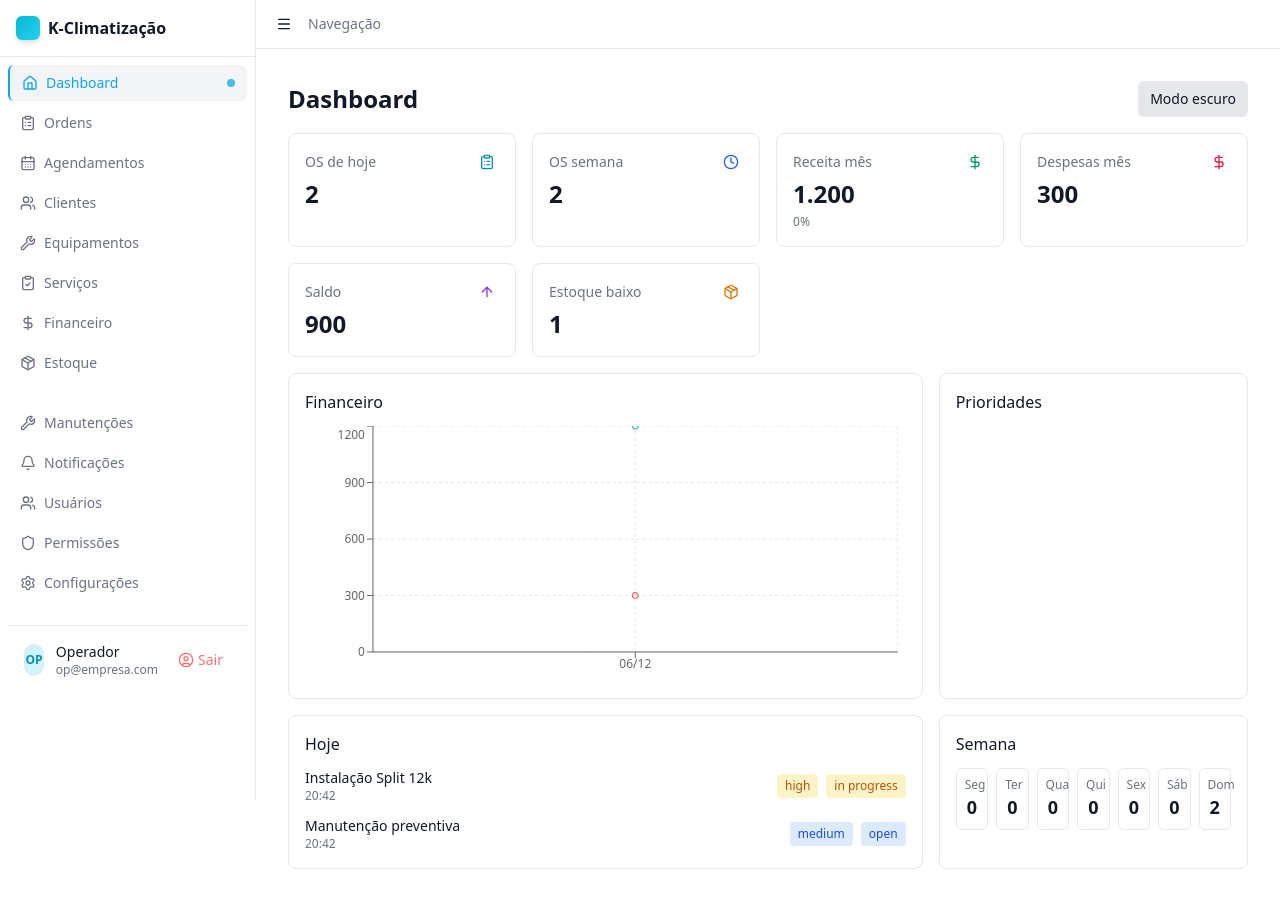
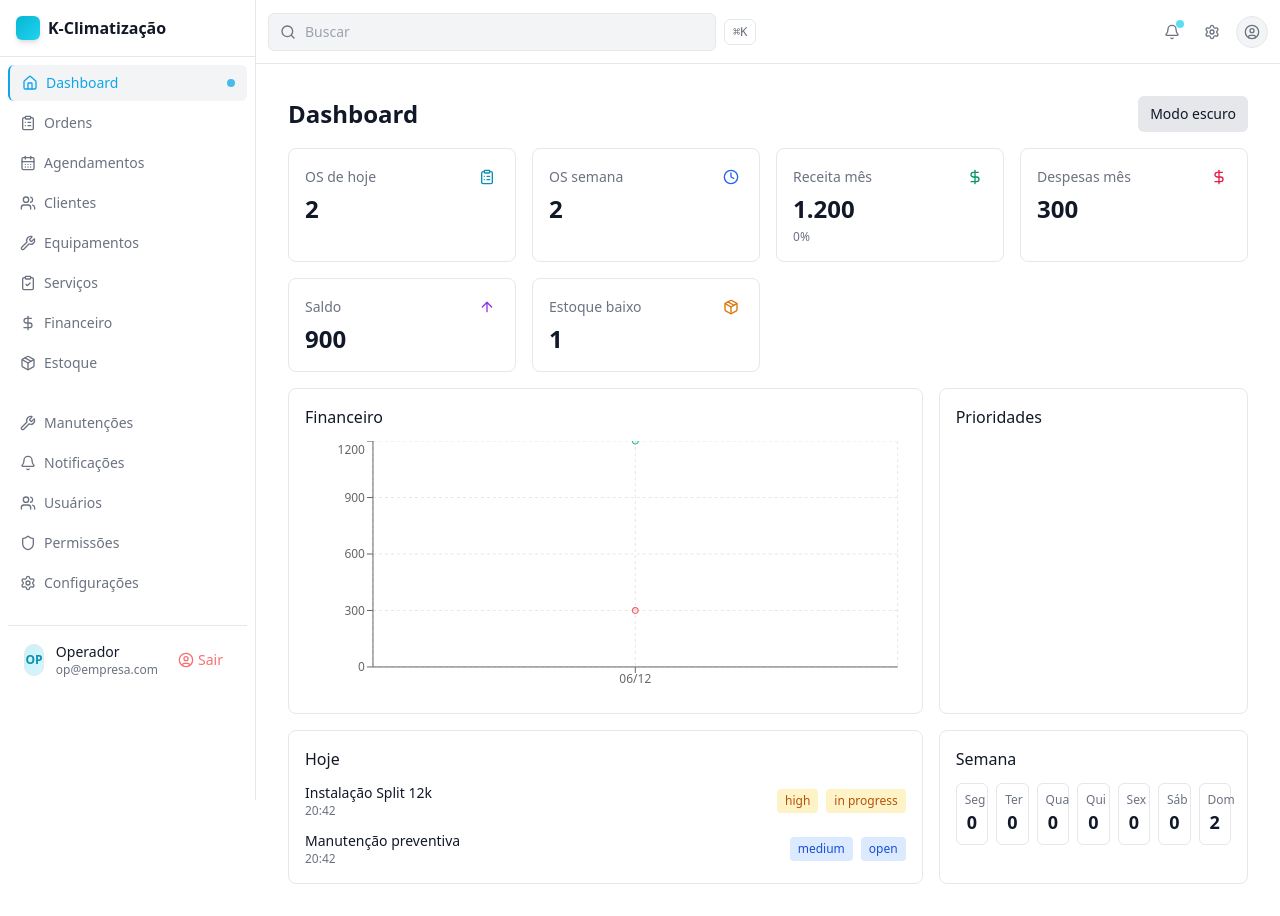
Before and after one commit to CodimDev/K_climatizacao, a React (Vite) app: page / in a window 1280 px wide. Built offline with nearby package versions, Linux system fonts and the light colour scheme.

Commit message:
feat(header): implementa barra superior sticky com busca, notificações, settings e dropdown de perfil; integra ao Layout

```diff
--- /dev/null
+++ b/src/components/layout/Header.tsx
@@ -0,0 +1,61 @@
+import { useState } from 'react'
+import Button from '../ui/Button'
+import Input from '../ui/Input'
+import { Link } from 'react-router-dom'
+import { Menu, Search, Bell, Settings, UserCircle, LogOut } from 'lucide-react'
+
+type Props = { onMenuClick: () => void }
+
+export default function Header({ onMenuClick }: Props) {
+  const [open, setOpen] = useState(false)
+  return (
+    <header className="sticky top-0 z-30 h-16 bg-background/80 backdrop-blur-xl border-b border-border">
+      <div className="mx-auto max-w-7xl h-full px-3 flex items-center gap-3">
+        <div className="lg:hidden">
+          <Button variant="ghost" size="sm" onClick={onMenuClick}>
+            <Menu className="w-4 h-4" />
+          </Button>
+        </div>
+        <div className="hidden md:flex items-center gap-2 flex-1">
+          <div className="relative w-full max-w-md">
+            <Search className="absolute left-3 top-1/2 -translate-y-1/2 w-4 h-4 text-muted-foreground" />
+            <Input className="pl-9 bg-muted border-border" placeholder="Buscar" />
+          </div>
+          <kbd className="hidden lg:flex items-center gap-1 rounded-md border border-border px-2 py-1 text-xs text-muted-foreground">⌘K</kbd>
+        </div>
+        <div className="flex items-center gap-2">
+          <Link to="/notifications" className="relative rounded-md p-2 hover:bg-muted">
+            <Bell className="w-4 h-4 text-muted-foreground" />
+            <span className="absolute right-1 top-1 w-2 h-2 rounded-full bg-cyan-400 animate-pulse" />
+          </Link>
+          <Link to="/settings" className="rounded-md p-2 hover:bg-muted">
+            <Settings className="w-4 h-4 text-muted-foreground" />
+          </Link>
+          <div className="relative">
+            <button onClick={() => setOpen(v => !v)} className="rounded-full border border-border bg-muted w-8 h-8 flex items-center justify-center">
+              <UserCircle className="w-4 h-4 text-muted-foreground" />
+            </button>
+            {open && (
+              <div className="absolute right-0 mt-2 w-56 rounded-md border border-border bg-background shadow-lg">
+                <div className="px-3 py-2">
+                  <div className="text-sm font-medium">Operador</div>
+                  <div className="text-xs text-muted-foreground">op@empresa.com</div>
+                </div>
+                <div className="border-t border-border">
+                  <Link to="/profile" className="flex items-center gap-2 px-3 py-2 text-sm hover:bg-muted">
+                    <UserCircle className="w-4 h-4" />
+                    Meu Perfil
+                  </Link>
+                  <button className="flex w-full items-center gap-2 px-3 py-2 text-sm text-red-400 hover:text-red-300 hover:bg-red-500/10">
+                    <LogOut className="w-4 h-4" />
+                    Sair
+                  </button>
+                </div>
+              </div>
+            )}
+          </div>
+        </div>
+      </div>
+    </header>
+  )
+}
--- a/src/components/layout/Layout.tsx
+++ b/src/components/layout/Layout.tsx
@@ -1,7 +1,6 @@
 import { useState } from 'react'
 import Sidebar from './Sidebar'
-import Button from '../ui/Button'
-import { Menu } from 'lucide-react'
+import Header from './Header'
 
 type Props = { children: React.ReactNode }
 
@@ -11,12 +10,7 @@ export default function Layout({ children }: Props) {
     <div className="flex">
       <Sidebar open={open} onClose={() => setOpen(false)} />
       <div className="flex-1 lg:ml-64">
-        <div className="border-b border-gray-200 dark:border-gray-800 p-3 flex items-center gap-2">
-          <Button variant="ghost" size="sm" onClick={() => setOpen(true)}>
-            <Menu className="w-4 h-4" />
-          </Button>
-          <div className="text-sm text-gray-500 dark:text-gray-400">Navegação</div>
-        </div>
+        <Header onMenuClick={() => setOpen(true)} />
         <div className="p-4">
           {children}
         </div>
```
